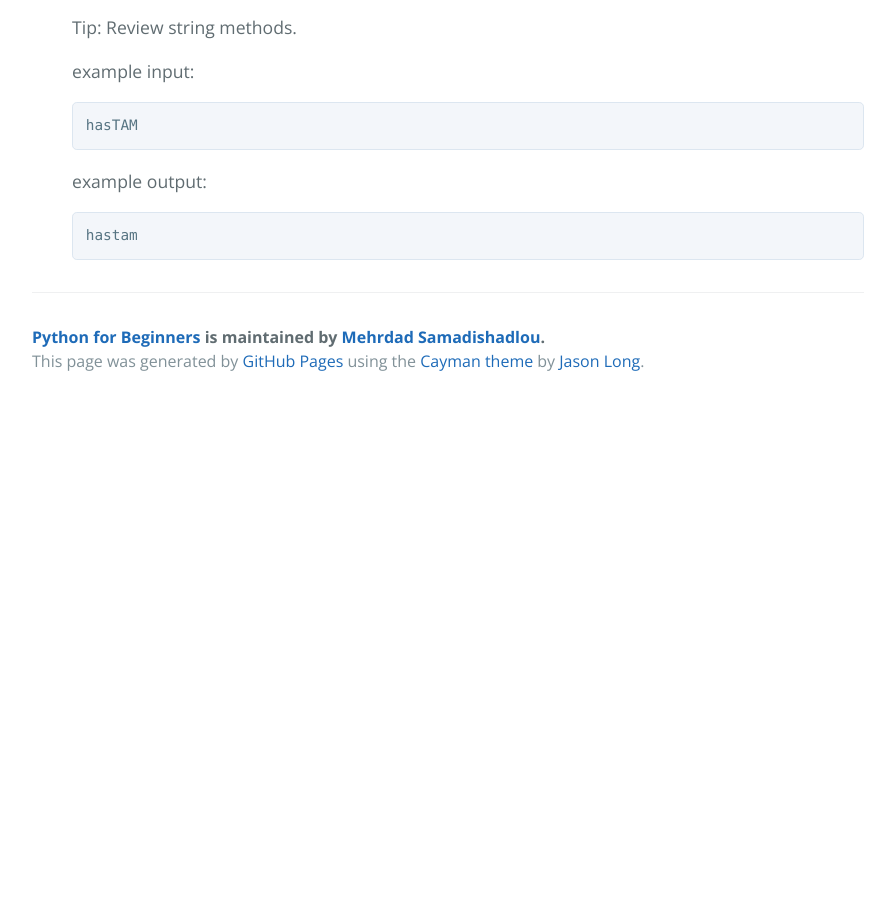
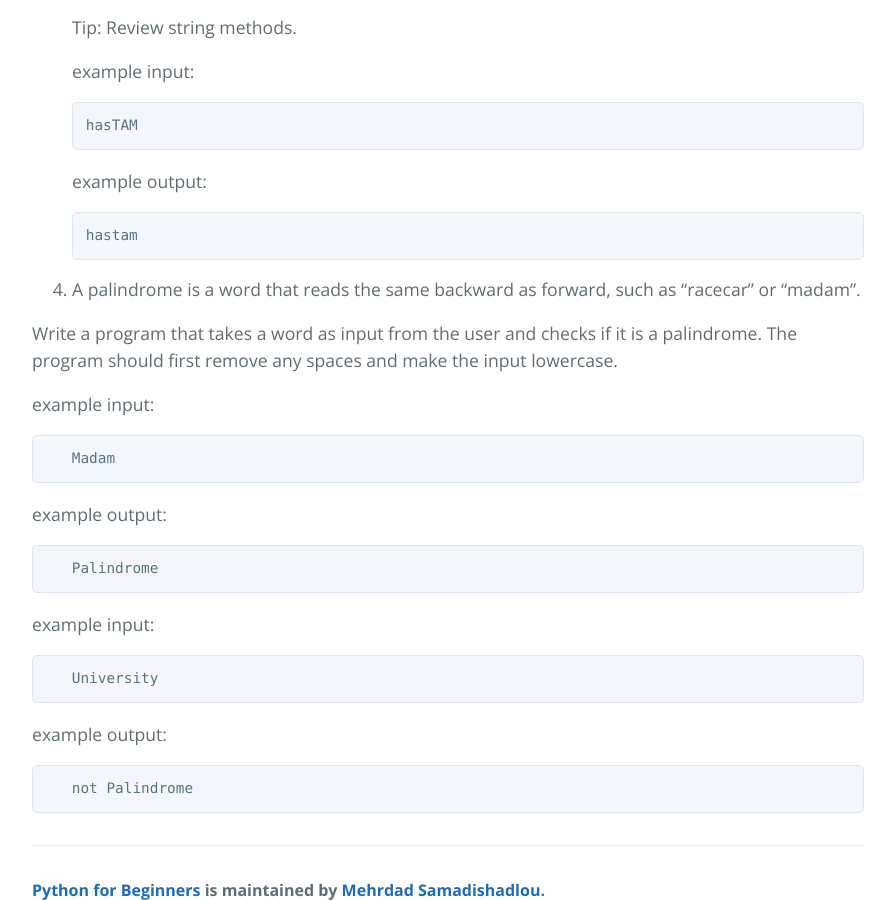
Before and after one commit to MehrdadSamadishadlou/Python_for_Beginners, a Jekyll site: the page built from nexercises.md, in a window 1280 px wide and 900 px high, scrolled down 8582 px. Shown: the whole window, without its empty margins (192-1087 px from the left). Built offline with Jekyll 4.4.1, drawn with Linux system fonts in a browser that asks for light colours; before the commit the page ends 8987 px from its top, so only the background shows below that.

Commit message:
Update nexercises.md

````diff
--- a/nexercises.md
+++ b/nexercises.md
@@ -328,3 +328,28 @@ All exercises are available using the following link.
    ```
    hastam
    ```
+
+
+4. A palindrome is a word that reads the same backward as forward, such as "racecar" or "madam".
+
+Write a program that takes a word as input from the user and checks if it is a palindrome. The program should first remove any spaces and make the input lowercase.
+
+   example input:
+   ```
+   Madam
+   ```
+
+   example output:
+   ```
+   Palindrome
+   ```
+
+   example input:
+   ```
+   University
+   ```
+
+   example output:
+   ```
+   not Palindrome
+   ```
````
